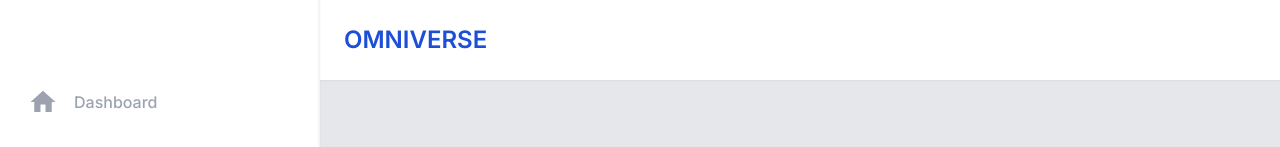
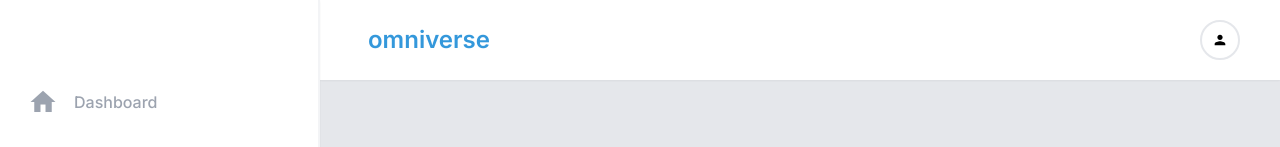
Before and after one commit to omni-srejitk/omniverse, a React (Vite) app in the folder dashboard/: page /dashboard in a window 1280 px wide. Shown: the top 147 px of the page. Built offline with nearby package versions, Linux system fonts and the light colour scheme; no server answers.

Commit message:
Feat : Added Logout

```diff
--- a/dashboard/src/components/Header/Header.jsx
+++ b/dashboard/src/components/Header/Header.jsx
@@ -1,15 +1,44 @@
-import React from 'react';
+import React, { useState } from 'react';
 import { MdPerson } from 'react-icons/md';
+import { useNavigate } from 'react-router-dom';
+import { useFilter } from '../../context/FilterContext/FilterContext';
 
 export const Header = () => {
+  const [profileOption, setProfileOption] = useState(false);
+  const { filterDispatch } = useFilter();
+  const navigate = useNavigate();
+
+  const Logout = () => {
+    filterDispatch({ type: 'LOGOUT' });
+    navigate('/');
+    localStorage.remove('Brand');
+  };
   return (
-    <header className=' fixed top-0 z-30 flex h-20 w-screen items-center justify-between bg-white px-6 shadow-sm lg:w-[100vw-20rem]'>
-      <h1 className='pl-20 text-2xl font-semibold uppercase text-blue-700 lg:pl-80'>
+    <header className=' items-center fixed  top-0 right-0 z-30 flex h-20 w-[calc(100vw-6rem)] justify-between bg-white px-6 pr-10 shadow-sm lg:w-[calc(100vw-20rem)]'>
+      <h1 className='pl-6 text-2xl font-semibold lowercase text-[#3498db]'>
         Omniverse
       </h1>
-      <div className='flex h-10 w-10 cursor-pointer items-center justify-center rounded-full  hover:bg-white/20'>
-        <MdPerson className='fill-white' />
-      </div>
+      <button
+        onClick={() => setProfileOption((Prev) => !Prev)}
+        className={`items-center relative flex h-10 w-10 cursor-pointer justify-center rounded-full border-2 ${
+          profileOption
+            ? 'border-gray-300 bg-gray-200/50 hover:bg-gray-300'
+            : 'border-gray-200 bg-white hover:bg-gray-50'
+        }   `}
+      >
+        <MdPerson className='pointer-events-none fill-black' />
+        {profileOption && (
+          <div className='absolute top-16 -right-4 flex h-fit w-full min-w-[10rem] flex-col justify-between overflow-hidden rounded-xl border-2 border-gray-300 bg-gray-50 shadow-sm'>
+            <button
+              onClick={Logout}
+              className='items-center flex h-fit w-full min-w-[10rem] justify-between gap-0 p-1 px-4 text-gray-400 hover:bg-gray-100 hover:text-black hover:shadow-sm'
+            >
+              <span className='material-icons text-3xl'>logout</span>
+              <p className=' font-medium'>Logout</p>
+            </button>
+          </div>
+        )}
+      </button>
     </header>
   );
 };
```
